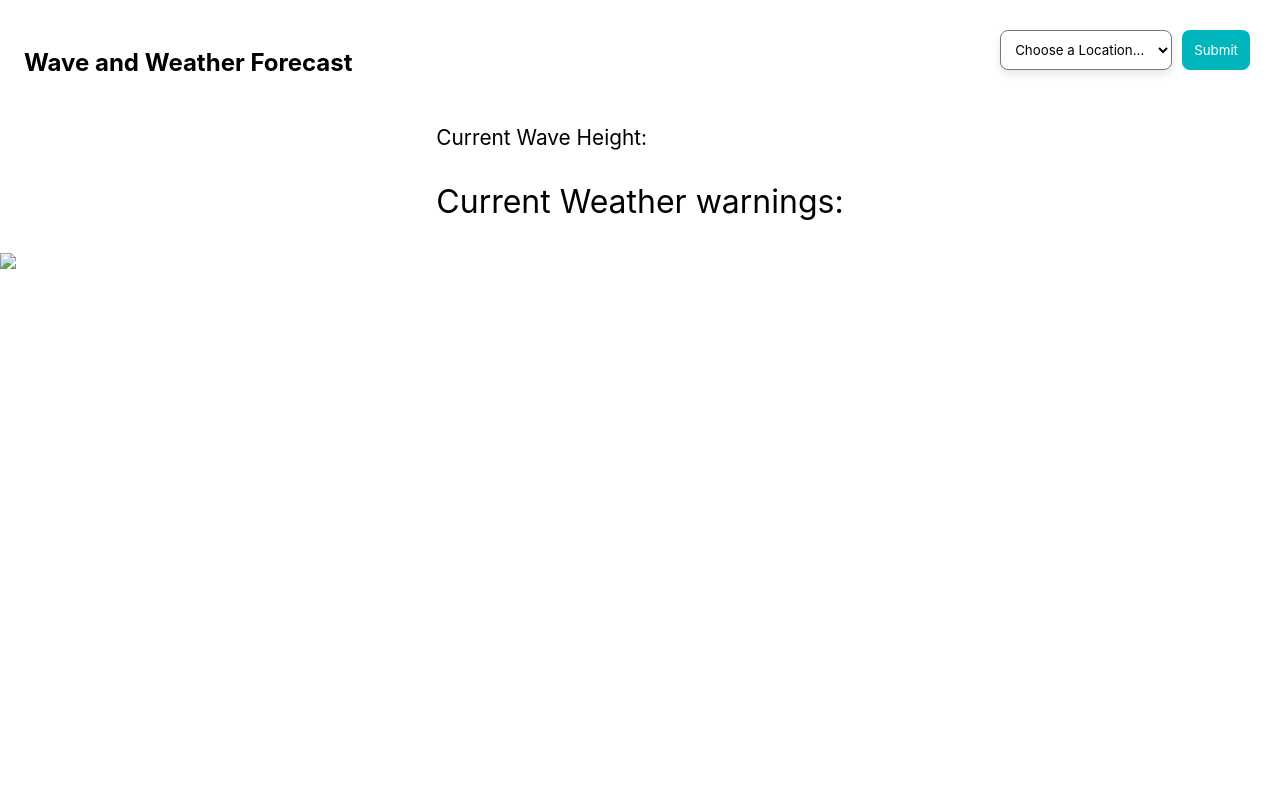
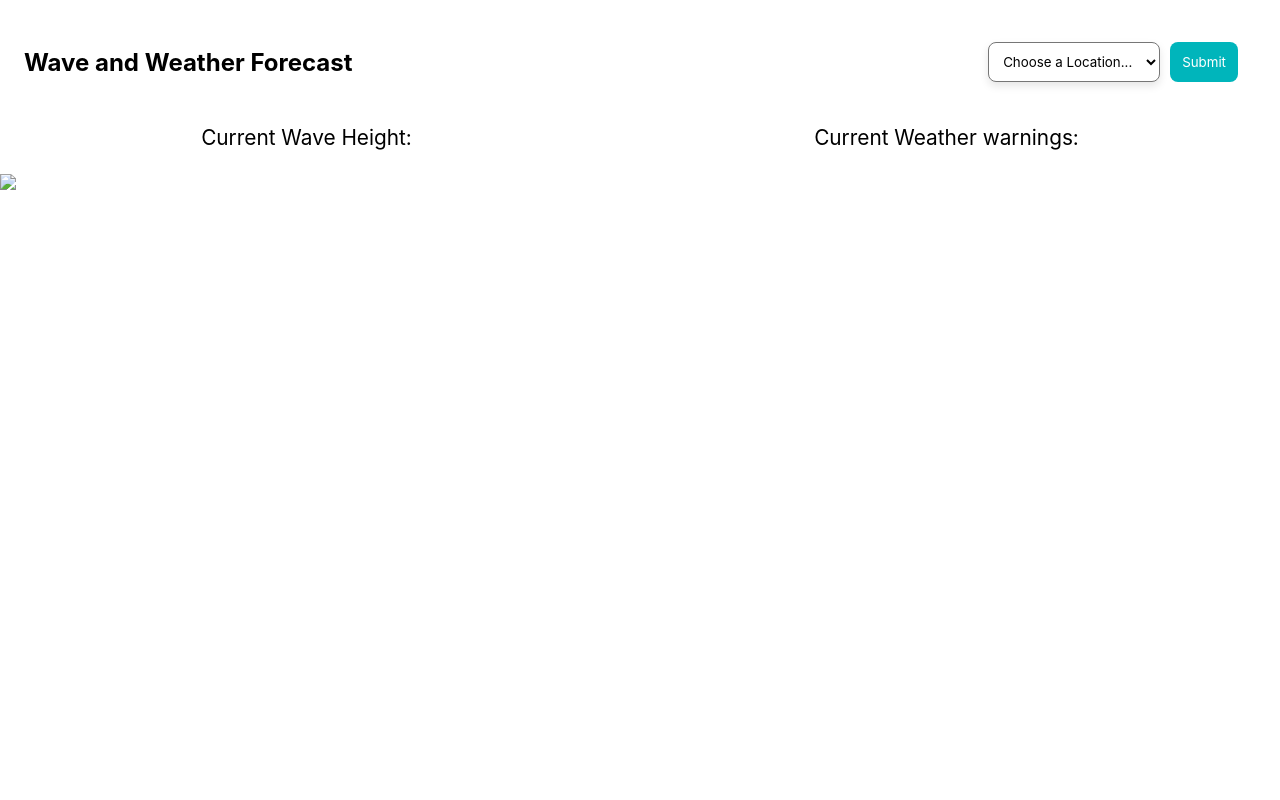
Before and after one commit to ameliar67/waves-forecast, a Python web app: template src/templates/forecast.html in a window 1280 px wide. Run offline with Jinja, Linux system fonts and the light colour scheme; the template is opened without the code that fills it, so the values that code supplies are empty.

Commit message:
Add styles for weather warnings

```diff
--- a/src/static/styles/styles.css
+++ b/src/static/styles/styles.css
@@ -14,7 +14,7 @@
     font-size: 2em;
 }
 
-h1, html, body, .current_wave_height_text  {
+h1, html, body, .current_wave_height_text, .current_weather_warnings_text  {
     margin: 0;
 }
 
@@ -22,7 +22,7 @@
     width: 100%;
 }
 
-#current-wave-height, .wave_and_weather_title, .wave_height  {
+#current-wave-height, .wave_and_weather_title, .wave_height, .alerts  {
     font-weight: bold;
 }
 
@@ -40,6 +40,7 @@
 .forecast_header  {
     display: flex;
     justify-content: space-between;
+    height:10%;
 }
 
 .wave_and_weather_title  {
@@ -48,18 +49,42 @@
 }
 
 .title_form_text  {
-    font-size: 1.5em;
-    padding: 1em;
+    font-size: 1.2em;
+    padding: 1.6em;
+}
+
+.individual_data_fields {
+    display: flex;
+    flex-direction: row;
+    justify-content: space-around;
+    width: 100%;
+}
+
+.wave_height_layout {
+    flex-direction: column;
+}
+
+.alerts_layout {
+    flex-direction: column;
+    max-width: 30%;
 }
 
 
 .wave_height  {
-    font-size: 3em;
+    font-size: 5em;
     margin-top: 0;
     margin-bottom: 0;
 }
 
+.alerts {
+    font-size: 1.5em;
+}
+
 .current_wave_height_text  {
+    font-size: 1.3em;
+}
+
+.current_weather_warnings_text   {
     font-size: 1.3em;
 }
 
@@ -77,7 +102,7 @@
 }
 
 .location_form  {
-    margin: 20px;
+    margin: 2em;
 }
 
   #submit_button  {
```
